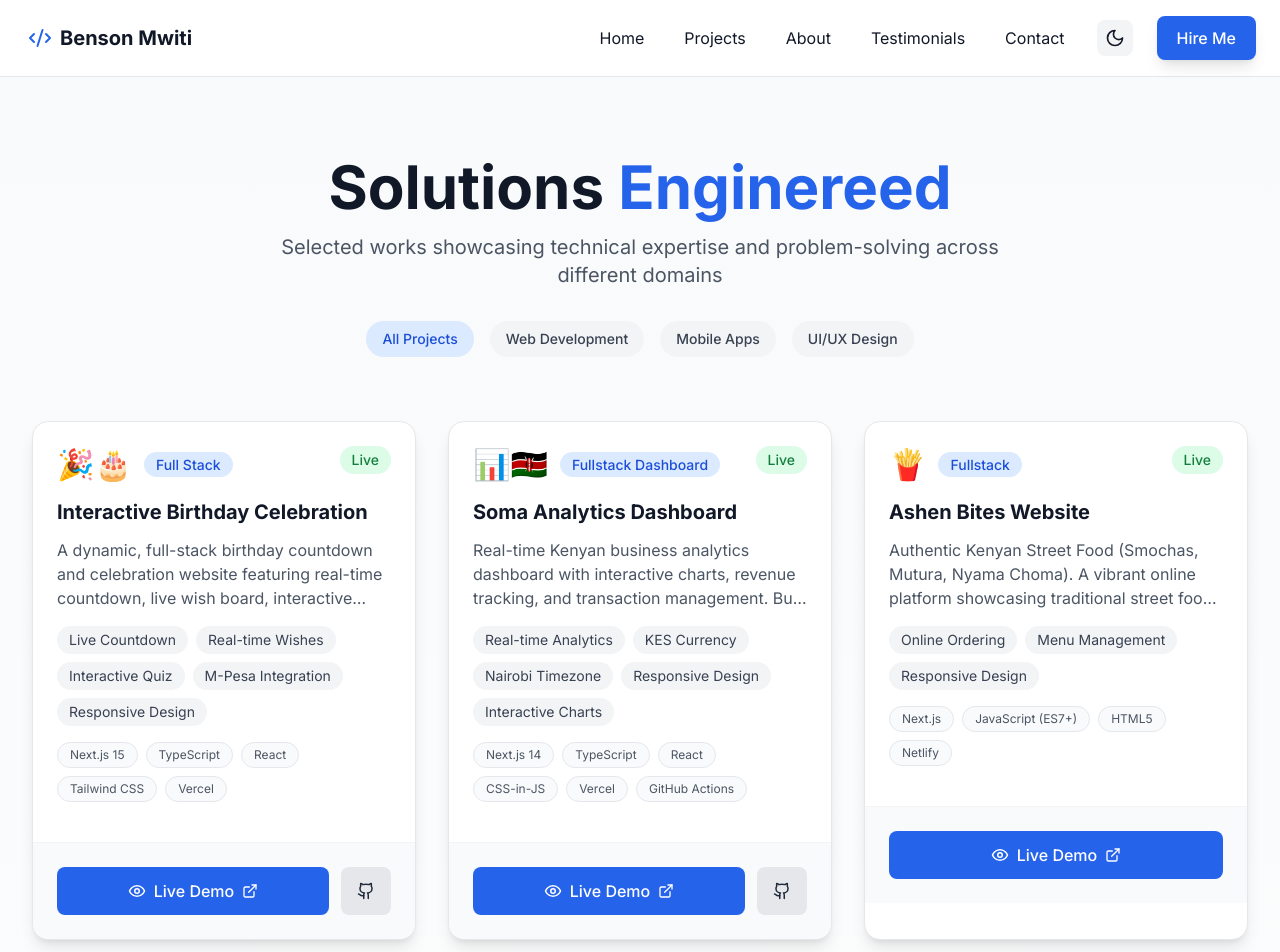
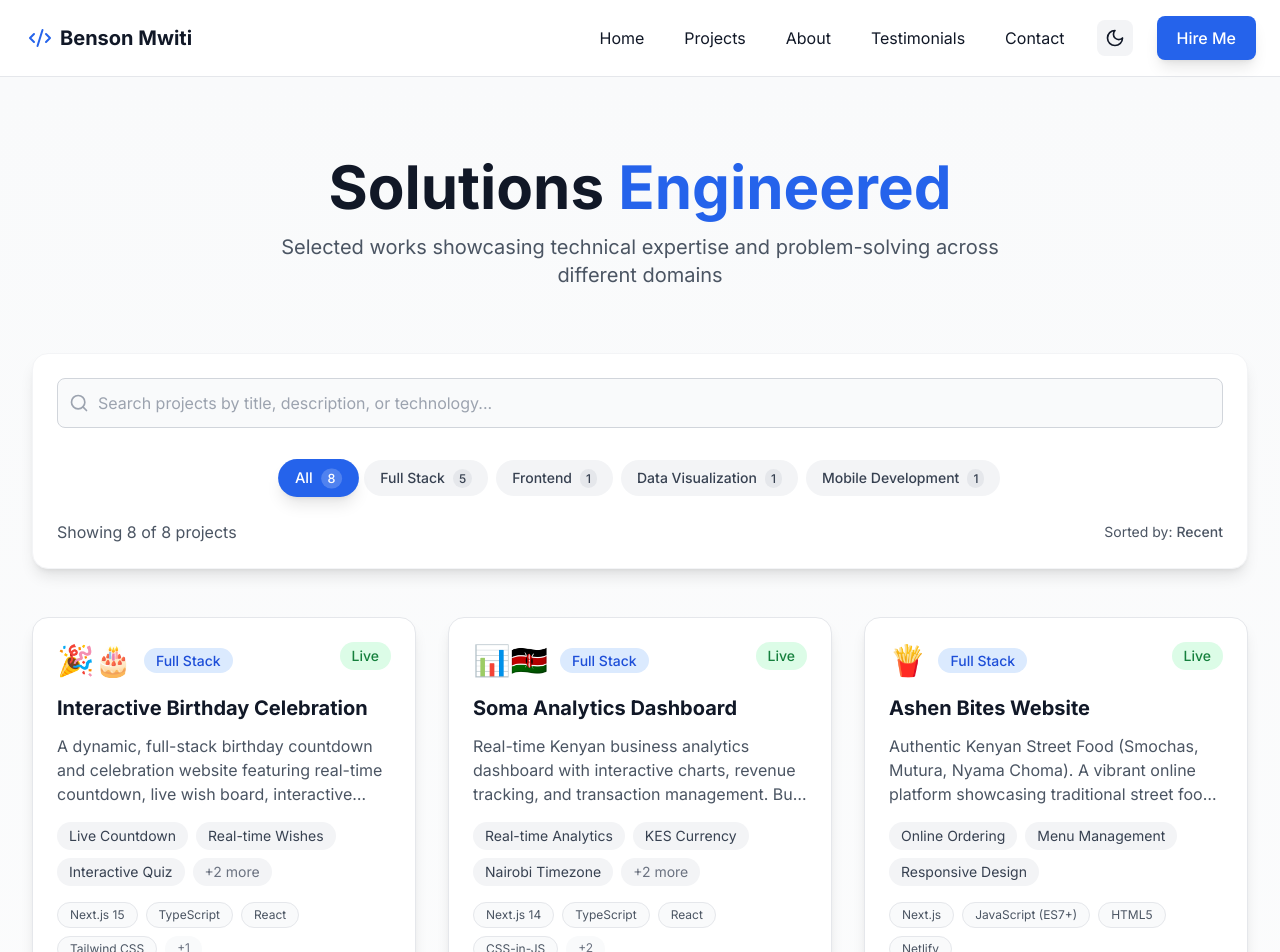
Before and after one commit to Mamoshi572/benson-portfolio, a Next.js app: page /projects in a window 1280 px wide. Shown: the top 952 px of the page. Built offline with nearby package versions, Linux system fonts and the light colour scheme.

Commit message:
feat: Add project filtering, search, and mobile UX improvements

```diff
--- a/app/projects/page.tsx
+++ b/app/projects/page.tsx
@@ -1,42 +1,60 @@
 "use client";
 
-import { motion } from "framer-motion";
-import { ExternalLink, Github, Eye, Code } from "lucide-react";
-import Image from "next/image";
+import { motion, AnimatePresence } from "framer-motion";
+import { ExternalLink, Github, Eye, Filter, X, Search } from "lucide-react";
+import { useState } from "react";
 
 export default function ProjectsPage() {
+  // All projects data
   const projects = [
-
     {
       title: "Interactive Birthday Celebration",
-  description: "A dynamic, full-stack birthday countdown and celebration website featuring real-time countdown, live wish board, interactive games, and integrated M-Pesa gifting—built for my own birthday!",
+      description:
+        "A dynamic, full-stack birthday countdown and celebration website featuring real-time countdown, live wish board, interactive games, and integrated M-Pesa gifting—built for my own birthday!",
       category: "Full Stack",
       tech: ["Next.js 15", "TypeScript", "React", "Tailwind CSS", "Vercel"],
       status: "Live",
-  link: "https://https://birthday-project-phi.vercel.app",
+      link: "https://birthday-project-phi.vercel.app",
       emoji: "🎉🎂",
-  features: ["Live Countdown", "Real-time Wishes", "Interactive Quiz", "M-Pesa Integration", "Responsive Design"],
+      features: [
+        "Live Countdown",
+        "Real-time Wishes",
+        "Interactive Quiz",
+        "M-Pesa Integration",
+        "Responsive Design",
+      ],
       github: "https://github.com/mamoshi572/birthday-project",
     },
-
-
     {
       title: "Soma Analytics Dashboard",
-  description: "Real-time Kenyan business analytics dashboard with interactive charts, revenue tracking, and transaction management. Built specifically for Kenyan enterprises with local context and KES currency.",
-  category: "Fullstack Dashboard",
-  tech: ["Next.js 14", "TypeScript", "React", "CSS-in-JS", "Vercel", "GitHub Actions"],
+      description:
+        "Real-time Kenyan business analytics dashboard with interactive charts, revenue tracking, and transaction management. Built specifically for Kenyan enterprises with local context and KES currency.",
+      category: "Full Stack",
+      tech: [
+        "Next.js 14",
+        "TypeScript",
+        "React",
+        "CSS-in-JS",
+        "Vercel",
+        "GitHub Actions",
+      ],
       status: "Live",
       link: "https://soma-analytics.vercel.app",
       emoji: "📊🇰🇪",
-  features: ["Real-time Analytics", "KES Currency", "Nairobi Timezone", "Responsive Design", "Interactive Charts"],
+      features: [
+        "Real-time Analytics",
+        "KES Currency",
+        "Nairobi Timezone",
+        "Responsive Design",
+        "Interactive Charts",
+      ],
       github: "https://github.com/mamoshi572/soma-analytics",
     },
-
     {
       title: "Ashen Bites Website",
       description:
         "Authentic Kenyan Street Food (Smochas, Mutura, Nyama Choma). A vibrant online platform showcasing traditional street food with modern e-commerce functionality.",
-      category: "Fullstack",
+      category: "Full Stack",
       tech: ["Next.js", "JavaScript (ES7+)", "HTML5", "Netlify"],
       status: "Live",
       link: "https://cool-pony-d2b3a5.netlify.app",
@@ -44,7 +62,6 @@ export default function ProjectsPage() {
       features: ["Online Ordering", "Menu Management", "Responsive Design"],
       github: "#",
     },
-
     {
       title: "Styles N Tunes",
       description:
@@ -114,6 +131,39 @@ export default function ProjectsPage() {
     },
   ];
 
+  // All available categories from projects
+  const allCategories = ["All", ...new Set(projects.map((p) => p.category))];
+
+  // State for filtering
+  const [selectedCategory, setSelectedCategory] = useState("All");
+  const [searchQuery, setSearchQuery] = useState("");
+  const [showFilters, setShowFilters] = useState(false);
+
+  // Filter projects based on selected category and search
+  const filteredProjects = projects.filter((project) => {
+    const matchesCategory =
+      selectedCategory === "All" || project.category === selectedCategory;
+    const matchesSearch =
+      project.title.toLowerCase().includes(searchQuery.toLowerCase()) ||
+      project.description.toLowerCase().includes(searchQuery.toLowerCase()) ||
+      project.tech.some((tech) =>
+        tech.toLowerCase().includes(searchQuery.toLowerCase()),
+      );
+    return matchesCategory && matchesSearch;
+  });
+
+  // Count projects per category
+  const categoryCounts: Record<string, number> = {};
+  allCategories.forEach((category) => {
+    if (category === "All") {
+      categoryCounts[category] = projects.length;
+    } else {
+      categoryCounts[category] = projects.filter(
+        (p) => p.category === category,
+      ).length;
+    }
+  });
+
   const containerVariants = {
     hidden: { opacity: 0 },
     visible: {
@@ -135,6 +185,16 @@ export default function ProjectsPage() {
     },
   };
 
+  // Fix for dynamic color classes in stats section
+  const getColorClass = (color: string, isDark: boolean = false) => {
+    const colorMap: Record<string, string> = {
+      blue: isDark ? "dark:text-blue-400" : "text-blue-600",
+      green: isDark ? "dark:text-green-400" : "text-green-600",
+      purple: isDark ? "dark:text-purple-400" : "text-purple-600",
+    };
+    return colorMap[color] || "text-blue-600";
+  };
+
   return (
     <div className="min-h-screen bg-gradient-to-b from-gray-50 to-white dark:from-gray-900 dark:to-gray-800 py-20">
       <div className="max-w-7xl mx-auto px-4 sm:px-6 lg:px-8">
@@ -147,39 +207,136 @@ export default function ProjectsPage() {
         >
           <h1 className="text-4xl md:text-5xl lg:text-6xl font-bold text-gray-900 dark:text-white mb-4">
             Solutions{" "}
-            <span className="text-blue-600 dark:text-blue-400">Enginereed</span>
+            <span className="text-blue-600 dark:text-blue-400">Engineered</span>
           </h1>
           <p className="text-lg md:text-xl text-gray-600 dark:text-gray-300 max-w-3xl mx-auto">
             Selected works showcasing technical expertise and problem-solving
             across different domains
           </p>
-          <div className="flex flex-wrap justify-center gap-4 mt-8">
-            <span className="px-4 py-2 bg-blue-100 dark:bg-blue-900/30 text-blue-700 dark:text-blue-300 rounded-full text-sm font-medium">
-              All Projects
+        </motion.div>
+
+        {/* Filtering Section */}
+        <motion.div
+          initial={{ opacity: 0, y: 20 }}
+          animate={{ opacity: 1, y: 0 }}
+          transition={{ delay: 0.2 }}
+          className="mb-12"
+        >
+          <div className="bg-white dark:bg-gray-800 rounded-2xl p-6 shadow-lg border border-gray-100 dark:border-gray-700">
+            {/* Search Bar */}
+            <div className="mb-8">
+              <div className="relative">
+                <div className="absolute inset-y-0 left-0 pl-3 flex items-center pointer-events-none">
+                  <Search className="h-5 w-5 text-gray-400" />
+                </div>
+                <input
+                  type="text"
+                  value={searchQuery}
+                  onChange={(e) => setSearchQuery(e.target.value)}
+                  placeholder="Search projects by title, description, or technology..."
+                  className="w-full pl-10 pr-10 py-3 bg-gray-50 dark:bg-gray-700 border border-gray-300 dark:border-gray-600 rounded-lg focus:ring-2 focus:ring-blue-500 focus:border-blue-500 transition text-gray-900 dark:text-white"
+                />
+                {searchQuery && (
+                  <button
+                    onClick={() => setSearchQuery("")}
+                    className="absolute right-3 top-1/2 transform -translate-y-1/2 text-gray-400 hover:text-gray-600 dark:hover:text-gray-300"
+                  >
+                    <X size={20} />
+                  </button>
+                )}
+              </div>
+            </div>
+
+            {/* Mobile Filter Toggle */}
+            <div className="md:hidden mb-6">
+              <button
+                onClick={() => setShowFilters(!showFilters)}
+                className="w-full flex items-center justify-center gap-2 px-4 py-3 bg-blue-600 hover:bg-blue-700 text-white font-medium rounded-lg transition"
+              >
+                <Filter size={20} />
+                {showFilters ? "Hide Filters" : "Show Filters"}
+                <span className="px-2 py-1 bg-white/20 rounded text-sm">
+                  {selectedCategory === "All"
+                    ? projects.length
+                    : filteredProjects.length}{" "}
+                  projects
                 </span>
-            <span className="px-4 py-2 bg-gray-100 dark:bg-gray-800 text-gray-700 dark:text-gray-300 rounded-full text-sm font-medium">
-              Web Development
+              </button>
+            </div>
+
+            {/* Category Filters */}
+            <div className={`${showFilters ? "block" : "hidden"} md:block`}>
+              <div className="flex flex-wrap gap-2 justify-center">
+                {allCategories.map((category) => (
+                  <button
+                    key={category}
+                    onClick={() => setSelectedCategory(category)}
+                    className={`px-4 py-2 rounded-full text-sm font-medium transition-all duration-300 ${
+                      selectedCategory === category
+                        ? "bg-blue-600 text-white shadow-lg scale-105"
+                        : "bg-gray-100 dark:bg-gray-700 text-gray-700 dark:text-gray-300 hover:bg-gray-200 dark:hover:bg-gray-600"
+                    }`}
+                  >
+                    {category}
+                    <span
+                      className={`ml-2 px-1.5 py-0.5 rounded-full text-xs ${
+                        selectedCategory === category
+                          ? "bg-white/20"
+                          : "bg-gray-200 dark:bg-gray-600"
+                      }`}
+                    >
+                      {categoryCounts[category]}
                     </span>
-            <span className="px-4 py-2 bg-gray-100 dark:bg-gray-800 text-gray-700 dark:text-gray-300 rounded-full text-sm font-medium">
-              Mobile Apps
+                  </button>
+                ))}
+              </div>
+
+              {/* Active Filters Display */}
+              <div className="mt-6 flex flex-wrap items-center justify-between gap-4">
+                <div className="flex items-center gap-2">
+                  <span className="text-gray-600 dark:text-gray-400">
+                    Showing {filteredProjects.length} of {projects.length}{" "}
+                    projects
                   </span>
-            <span className="px-4 py-2 bg-gray-100 dark:bg-gray-800 text-gray-700 dark:text-gray-300 rounded-full text-sm font-medium">
-              UI/UX Design
-            </span>
+                  {(selectedCategory !== "All" || searchQuery) && (
+                    <button
+                      onClick={() => {
+                        setSelectedCategory("All");
+                        setSearchQuery("");
+                      }}
+                      className="inline-flex items-center gap-1 px-3 py-1 text-sm bg-gray-100 dark:bg-gray-700 hover:bg-gray-200 dark:hover:bg-gray-600 rounded-full transition"
+                    >
+                      Clear filters
+                      <X size={14} />
+                    </button>
+                  )}
+                </div>
+
+                {/* Sort Options (Future Enhancement) */}
+                <div className="text-sm text-gray-600 dark:text-gray-400">
+                  Sorted by: <span className="font-medium">Recent</span>
+                </div>
+              </div>
+            </div>
           </div>
         </motion.div>
 
         {/* Projects Grid */}
+        <AnimatePresence mode="wait">
+          {filteredProjects.length > 0 ? (
             <motion.div
+              key={`projects-${selectedCategory}-${searchQuery}`}
               variants={containerVariants}
               initial="hidden"
               animate="visible"
+              exit={{ opacity: 0 }}
               className="grid md:grid-cols-2 lg:grid-cols-3 gap-8 mb-20"
             >
-          {projects.map((project, index) => (
+              {filteredProjects.map((project, index) => (
                 <motion.div
                   key={index}
                   variants={itemVariants}
+                  layout
                   whileHover={{ y: -8 }}
                   className="group relative bg-white dark:bg-gray-800 rounded-2xl overflow-hidden shadow-lg hover:shadow-2xl transition-all duration-300 border border-gray-200 dark:border-gray-700"
                 >
@@ -218,7 +375,7 @@ export default function ProjectsPage() {
                     {/* Features List */}
                     <div className="mb-4">
                       <div className="flex flex-wrap gap-2">
-                    {project.features.map((feature, idx) => (
+                        {project.features.slice(0, 3).map((feature, idx) => (
                           <span
                             key={idx}
                             className="px-3 py-1 bg-gray-100 dark:bg-gray-700 text-gray-700 dark:text-gray-300 text-sm rounded-full"
@@ -226,12 +383,17 @@ export default function ProjectsPage() {
                             {feature}
                           </span>
                         ))}
+                        {project.features.length > 3 && (
+                          <span className="px-3 py-1 bg-gray-100 dark:bg-gray-700 text-gray-500 dark:text-gray-400 text-sm rounded-full">
+                            +{project.features.length - 3} more
+                          </span>
+                        )}
                       </div>
                     </div>
 
                     {/* Tech Stack */}
                     <div className="flex flex-wrap gap-2 mb-4">
-                  {project.tech.map((tech) => (
+                      {project.tech.slice(0, 4).map((tech) => (
                         <span
                           key={tech}
                           className="px-3 py-1 bg-gray-50 dark:bg-gray-900 text-gray-600 dark:text-gray-400 text-xs rounded-full border border-gray-200 dark:border-gray-700"
@@ -239,6 +401,11 @@ export default function ProjectsPage() {
                           {tech}
                         </span>
                       ))}
+                      {project.tech.length > 4 && (
+                        <span className="px-3 py-1 bg-gray-50 dark:bg-gray-900 text-gray-500 dark:text-gray-500 text-xs rounded-full">
+                          +{project.tech.length - 4}
+                        </span>
+                      )}
                     </div>
                   </div>
 
@@ -276,8 +443,48 @@ export default function ProjectsPage() {
                 </motion.div>
               ))}
             </motion.div>
+          ) : (
+            <motion.div
+              initial={{ opacity: 0 }}
+              animate={{ opacity: 1 }}
+              exit={{ opacity: 0 }}
+              className="text-center py-20"
+            >
+              <div className="w-24 h-24 mx-auto mb-6 text-gray-400">
+                <svg
+                  fill="none"
+                  viewBox="0 0 24 24"
+                  stroke="currentColor"
+                  className="w-full h-full"
+                >
+                  <path
+                    strokeLinecap="round"
+                    strokeLinejoin="round"
+                    strokeWidth={1}
+                    d="M9.172 16.172a4 4 0 015.656 0M9 10h.01M15 10h.01M21 12a9 9 0 11-18 0 9 9 0 0118 0z"
+                  />
+                </svg>
+              </div>
+              <h3 className="text-xl font-bold text-gray-900 dark:text-white mb-2">
+                No projects found
+              </h3>
+              <p className="text-gray-600 dark:text-gray-400 mb-6">
+                Try adjusting your search or filter criteria
+              </p>
+              <button
+                onClick={() => {
+                  setSelectedCategory("All");
+                  setSearchQuery("");
+                }}
+                className="px-6 py-3 bg-blue-600 hover:bg-blue-700 text-white font-medium rounded-lg transition"
+              >
+                Clear all filters
+              </button>
+            </motion.div>
+          )}
+        </AnimatePresence>
 
-        {/* Stats Section */}
+        {/* Stats Section - FIXED DYNAMIC CLASSES */}
         <motion.div
           initial={{ opacity: 0, y: 20 }}
           whileInView={{ opacity: 1, y: 0 }}
@@ -298,7 +505,7 @@ export default function ProjectsPage() {
           <div className="grid grid-cols-1 md:grid-cols-3 gap-8">
             {[
               {
-                value: "20+",
+                value: `${projects.length}+`,
                 label: "Projects Completed",
                 description: "Across various domains and technologies",
                 color: "blue",
@@ -325,7 +532,7 @@ export default function ProjectsPage() {
                 className="bg-white dark:bg-gray-800 p-8 rounded-2xl shadow-lg hover:shadow-xl transition-shadow border border-gray-100 dark:border-gray-700 text-center"
               >
                 <div
-                  className={`text-5xl font-bold text-${stat.color}-600 dark:text-${stat.color}-400 mb-2`}
+                  className={`text-5xl font-bold mb-2 ${getColorClass(stat.color)} ${getColorClass(stat.color, true)}`}
                 >
                   {stat.value}
                 </div>
@@ -362,7 +569,7 @@ export default function ProjectsPage() {
               Get In Touch
             </a>
             <a
-              href="mailto:hello@bensonmwiti.com"
+              href="mailto:benshomwiti@gmail.com"
               className="px-8 py-3 bg-transparent border-2 border-white text-white font-bold rounded-lg hover:bg-white/10 transition"
             >
               Email Me
```
Also changed, not shown: tailwind.config.js (+27 -1 lines). Lines whose indentation alone changed are shown as unchanged.
